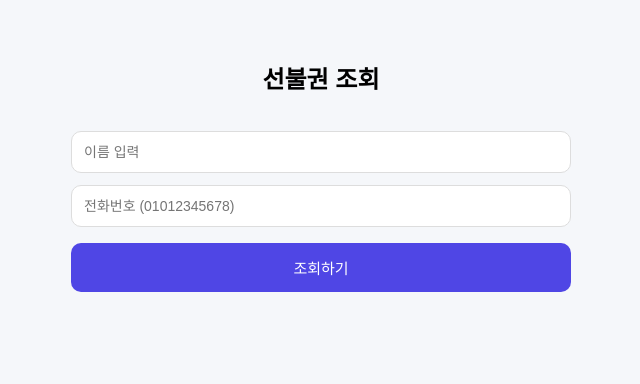
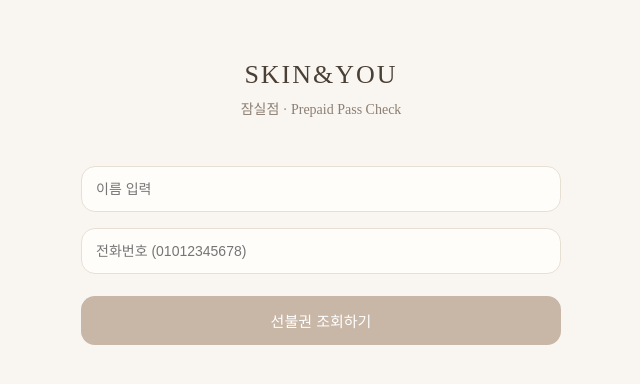
Before and after one commit to jwhyuck/prepaid-check, a website: page index.html in a window 1280 px wide. Shown: the whole page, without its empty margins (319-959 px from the left). Drawn offline with Linux system fonts and the light colour scheme.

Commit message:
apply upgraded UI

```diff
--- a/index.html
+++ b/index.html
@@ -2,100 +2,118 @@
 <html>
 <head>
   <meta charset="UTF-8" />
-  <title>선불권 조회</title>
+  <title>SKIN&YOU 잠실점 | 선불권 조회</title>
   <meta name="viewport" content="width=device-width, initial-scale=1.0" />
 
   <style>
     body {
-      font-family: 'Pretendard', Arial, sans-serif;
-      background-color: #f5f7fa;
+      font-family: 'Noto Serif KR', serif;
+      background-color: #f9f6f1;
+      margin: 0;
+      padding: 60px 20px;
       text-align: center;
-      margin: 0;
-      padding: 40px 20px;
+      color: #4a3f35;
     }
 
-    h2 {
-      margin-bottom: 30px;
-      font-size: 24px;
+    .brand {
+      margin-bottom: 40px;
+    }
+
+    .brand h1 {
+      margin: 0;
+      font-size: 26px;
+      letter-spacing: 2px;
+      font-weight: 500;
+    }
+
+    .brand p {
+      margin-top: 8px;
+      font-size: 14px;
+      color: #8b7e72;
     }
 
     .container {
-      max-width: 500px;
+      max-width: 480px;
       margin: auto;
     }
 
     input {
-      padding: 12px;
-      margin: 6px 0;
+      padding: 14px;
+      margin: 8px 0;
       width: 100%;
-      border-radius: 10px;
-      border: 1px solid #ddd;
+      border-radius: 14px;
+      border: 1px solid #e8dfd4;
       font-size: 14px;
+      background-color: #fffdfa;
       box-sizing: border-box;
+    }
+
+    input:focus {
+      outline: none;
+      border-color: #cdbba7;
     }
 
     button {
       padding: 14px;
       width: 100%;
-      margin-top: 10px;
+      margin-top: 14px;
       border: none;
-      border-radius: 10px;
-      background-color: #4f46e5;
+      border-radius: 14px;
+      background-color: #c8b6a6;
       color: white;
       font-size: 15px;
       cursor: pointer;
-      transition: 0.2s;
+      transition: 0.3s;
     }
 
     button:hover {
-      background-color: #4338ca;
+      background-color: #b49e8b;
     }
 
     .card {
-      background: white;
-      padding: 20px;
-      margin-top: 20px;
-      border-radius: 18px;
-      box-shadow: 0 10px 25px rgba(0,0,0,0.05);
+      background: #fffdfa;
+      padding: 26px;
+      margin-top: 28px;
+      border-radius: 22px;
+      box-shadow: 0 15px 35px rgba(0,0,0,0.05);
       text-align: left;
     }
 
     .card h3 {
-      margin: 0 0 10px 0;
+      margin: 0 0 14px 0;
+      font-weight: 500;
+      border-bottom: 1px solid #efe6db;
+      padding-bottom: 8px;
     }
 
     .remain {
       font-size: 22px;
       font-weight: bold;
-      margin-top: 12px;
+      margin-top: 16px;
     }
 
     .low {
-      color: red;
+      color: #b85c5c;
     }
 
     .ok {
-      color: green;
+      color: #7a9b76;
     }
 
     .expire-warning {
-      color: #d97706;
+      color: #c27c2c;
       font-weight: bold;
-    }
-
-    #result {
-      margin-top: 30px;
     }
 
     .loading {
       margin-top: 20px;
       font-size: 14px;
-      color: #555;
+      color: #8b7e72;
     }
 
     .error {
       margin-top: 20px;
-      color: red;
+      color: #b85c5c;
       font-weight: bold;
     }
   </style>
@@ -103,12 +121,15 @@
 
 <body>
 
+  <div class="brand">
+    <h1>SKIN&YOU</h1>
+    <p>잠실점 · Prepaid Pass Check</p>
+  </div>
+
   <div class="container">
-    <h2>선불권 조회</h2>
-
     <input type="text" id="name" placeholder="이름 입력" />
     <input type="text" id="phone" placeholder="전화번호 (01012345678)" />
-    <button onclick="checkCustomer()">조회하기</button>
+    <button onclick="checkCustomer()">선불권 조회하기</button>
 
     <div id="result"></div>
   </div>
@@ -129,9 +150,7 @@
       try {
         const response = await fetch("/.netlify/functions/getCustomer", {
           method: "POST",
-          headers: {
-            "Content-Type": "application/json"
-          },
+          headers: { "Content-Type": "application/json" },
           body: JSON.stringify({ name, phone })
         });
 
```
